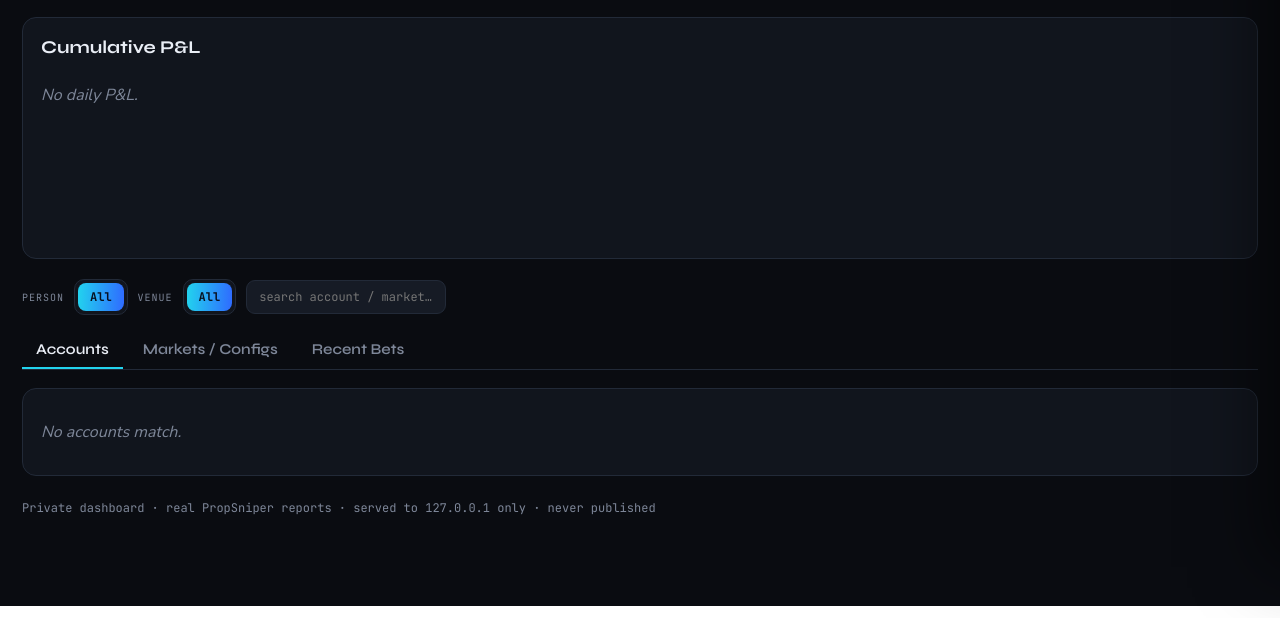
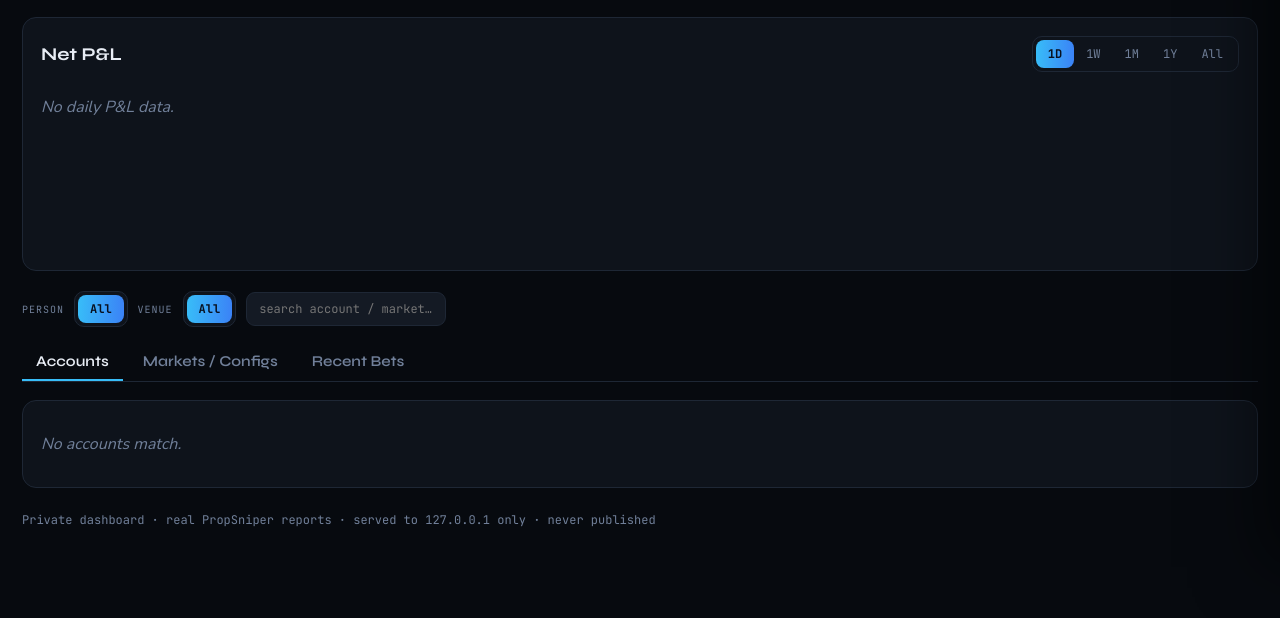
Before and after one commit to abovexbl/propsniper---jacob, a plain HTML site: page assets/real_dashboard.html in a window 1280 px wide. Shown: the part 233-851 px from the top of the page. Drawn offline with Linux system fonts and the light colour scheme; files whose address does not match are found by name.

Commit message:
Real dashboard: 1D/1W/1M/1Y/All range filter on Net P&L (default 1D, window-rebased) + calmer blue/black palette
- Net P&L graph: segmented range control, defaults to 1D, rebases cumulative to
  the window start so short-term net is front and center; single-point ranges
  render as a big net number
- Palette: drop violet/amber; blue+cyan accents on near-black; green/red kept
  only for P&L and working/bleeding

```diff
--- a/assets/real_dashboard.html
+++ b/assets/real_dashboard.html
@@ -8,15 +8,15 @@
   <link rel="preconnect" href="https://fonts.gstatic.com" crossorigin />
   <link href="https://fonts.googleapis.com/css2?family=Syne:wght@600;700;800&family=JetBrains+Mono:wght@400;500;700&family=Nunito+Sans:wght@300;400;600;700&display=swap" rel="stylesheet" />
   <style>
-    :root{--bg:#0a0c11;--panel:#11151d;--panel-2:#161b25;--line:#222a38;--txt:#eaeef6;--muted:#7e8799;
-      --blue:#2f6bff;--cyan:#22d3ee;--violet:#8b5cf6;--amber:#f5a623;--red:#ff4d6d;--green:#2ee6a6;}
+    :root{--bg:#070a0f;--panel:#0e131b;--panel-2:#141a24;--line:#1e2735;--txt:#e8edf5;--muted:#71809a;
+      --blue:#3b82f6;--cyan:#38bdf8;--soft:#5b7bb0;--red:#e5577a;--green:#2dd4a7;}
     *{box-sizing:border-box;} body{margin:0;background:radial-gradient(1100px 540px at 85% -12%,#152138 0%,var(--bg) 55%);
       color:var(--txt);font-family:"Nunito Sans",system-ui,sans-serif;min-height:100vh;}
     a{color:inherit;} .wrap{max-width:1280px;margin:0 auto;padding:24px 22px 90px;}
     .top{display:flex;justify-content:space-between;align-items:flex-start;gap:16px;flex-wrap:wrap;}
     .eyebrow{font-family:"JetBrains Mono",monospace;color:var(--cyan);letter-spacing:.2em;text-transform:uppercase;font-size:11px;}
     h1{font-family:"Syne",sans-serif;font-weight:800;font-size:34px;margin:5px 0 2px;
-      background:linear-gradient(92deg,var(--cyan),var(--blue) 55%,var(--violet));-webkit-background-clip:text;background-clip:text;-webkit-text-fill-color:transparent;}
+      background:linear-gradient(92deg,var(--cyan),var(--blue));-webkit-background-clip:text;background-clip:text;-webkit-text-fill-color:transparent;}
     .meta{font-family:"JetBrains Mono",monospace;font-size:12px;color:var(--muted);margin-top:6px;}
     .live{display:inline-flex;align-items:center;gap:8px;font-family:"JetBrains Mono",monospace;font-size:12px;color:var(--green);
       border:1px solid rgba(46,230,166,.4);background:rgba(46,230,166,.08);padding:7px 12px;border-radius:999px;}
@@ -57,7 +57,7 @@
     tr:hover td{background:rgba(255,255,255,.02);} .mono{font-family:"JetBrains Mono",monospace;} .r{text-align:right;}
     .vbadge{font-family:"JetBrains Mono",monospace;font-weight:700;font-size:10px;padding:3px 8px;border-radius:6px;}
     .v-work{background:rgba(46,230,166,.15);color:var(--green);} .v-bleed{background:rgba(255,77,109,.15);color:var(--red);}
-    .v-noise{background:rgba(245,166,35,.13);color:var(--amber);} .v-flat{background:rgba(126,135,153,.15);color:var(--muted);}
+    .v-noise{background:rgba(91,123,176,.16);color:var(--soft);} .v-flat{background:rgba(113,128,154,.14);color:var(--muted);}
     .empty{color:var(--muted);font-style:italic;padding:14px 0;}
     /* drawer */
     .scrim{position:fixed;inset:0;background:rgba(4,7,12,.66);backdrop-filter:blur(3px);opacity:0;pointer-events:none;transition:.2s;z-index:40;}
@@ -70,7 +70,7 @@
     .dk .kpi{padding:12px;} .dk .kpi .v{font-size:22px;}
     .svgwrap{width:100%;height:170px;}
     footer{color:var(--muted);font-size:12px;margin-top:24px;font-family:"JetBrains Mono",monospace;}
-    .lock{font-family:"JetBrains Mono",monospace;font-size:10px;color:var(--amber);border:1px solid rgba(245,166,35,.4);background:rgba(245,166,35,.08);padding:3px 9px;border-radius:999px;}
+    .lock{font-family:"JetBrains Mono",monospace;font-size:10px;color:var(--cyan);border:1px solid rgba(56,189,248,.35);background:rgba(56,189,248,.08);padding:3px 9px;border-radius:999px;}
   </style>
 </head>
 <body>
@@ -87,7 +87,8 @@
     <div class="kpis" id="kpis"></div>
 
     <div class="panel">
-      <h2>Cumulative P&L <span class="dim mono" id="pnltag"></span></h2>
+      <h2>Net P&L <div class="seg" id="pnlseg" style="font-size:11px"></div></h2>
+      <div class="mono dim" id="pnltag" style="font-size:12px;margin:-2px 0 10px"></div>
       <div class="svgwrap" id="pnl"></div>
     </div>
 
@@ -108,7 +109,8 @@
 
   <script>
     const POLL_MS=60000, $=id=>document.getElementById(id);
-    let FEED=null, TAB="accounts", PERSON="All", VENUE="All", Q="", mSort={key:"profit",dir:-1};
+    let FEED=null, TAB="accounts", PERSON="All", VENUE="All", Q="", mSort={key:"profit",dir:-1}, pnlRange="1D";
+    const PNL_DAYS={"1D":1,"1W":7,"1M":30,"1Y":365,"All":100000};
     const money=v=>{const s=v<0?"-":"";return s+"$"+Math.abs(Math.round(v)).toLocaleString();};
     const pct=v=>v==null?"—":((v>=0?"+":"")+(v*100).toFixed(1)+"%");
     const cls=v=>v>=0?"pos":"neg", esc=s=>String(s==null?"":s).replace(/[&<>"]/g,c=>({"&":"&amp;","<":"&lt;",">":"&gt;",'"':"&quot;"}[c]));
@@ -128,23 +130,41 @@
       $("kpis").innerHTML=tiles.map(([l,v,s,c])=>`<div class="kpi"><div class="l">${l}</div><div class="v ${c}">${v}</div><div class="s">${s}</div></div>`).join("");
     }
 
+    function pnlSeg(){
+      const ranges=["1D","1W","1M","1Y","All"];
+      $("pnlseg").innerHTML=ranges.map(r=>`<button data-r="${r}" class="${r===pnlRange?'on':''}">${r}</button>`).join("");
+      $("pnlseg").querySelectorAll("button").forEach(b=>b.onclick=()=>{pnlRange=b.dataset.r;pnlChart();});
+    }
     function pnlChart(){
-      const ts=FEED.pnl_timeseries||[];const el=$("pnl");
-      if(ts.length<2){el.innerHTML='<div class="empty">No daily P&L.</div>';return;}
-      const W=1180,H=170,pad=34;const xs=ts.map((_,i)=>i),ys=ts.map(d=>d.cumulative);
+      pnlSeg();
+      const all=FEED.pnl_timeseries||[];const el=$("pnl");
+      if(!all.length){el.innerHTML='<div class="empty">No daily P&L data.</div>';return;}
+      // Trailing window by actual date; rebase so the chart shows NET P&L within the window.
+      const days=PNL_DAYS[pnlRange], last=new Date(all[all.length-1].date+"T00:00:00");
+      const cutoff=new Date(last.getTime()-(days-1)*86400000);
+      let i0=all.findIndex(d=>new Date(d.date+"T00:00:00")>=cutoff); if(i0<0)i0=all.length-1;
+      const baseline=i0>0?all[i0-1].cumulative:0;
+      const pts=all.slice(i0).map(d=>({date:d.date,v:d.cumulative-baseline}));
+      const net=pts.length?pts[pts.length-1].v:0, col=net>=0?"var(--green)":"var(--red)";
+      $("pnltag").textContent=`${pnlRange} · ${pts[0]?.date||""}${pts.length>1?" → "+pts[pts.length-1].date:""} · net ${money(net)}`;
+      if(pts.length<2){
+        el.innerHTML=`<div style="display:flex;align-items:baseline;justify-content:center;gap:12px;height:160px">
+          <span class="${cls(net)}" style="font-family:Syne;font-weight:800;font-size:54px">${money(net)}</span>
+          <span class="dim mono" style="font-size:13px">${pnlRange} net P&L</span></div>`;
+        return;
+      }
+      const W=1180,H=170,pad=40;const ys=pts.map(p=>p.v);
       const minY=Math.min(0,...ys),maxY=Math.max(0,...ys),rng=(maxY-minY)||1;
-      const X=i=>pad+(i/(ts.length-1))*(W-pad-8),Y=v=>H-pad-((v-minY)/rng)*(H-pad-12);
-      const line=ts.map((d,i)=>`${i?"L":"M"}${X(i).toFixed(1)},${Y(d.cumulative).toFixed(1)}`).join(" ");
-      const area=`${line} L${X(ts.length-1).toFixed(1)},${Y(minY).toFixed(1)} L${X(0).toFixed(1)},${Y(minY).toFixed(1)} Z`;
-      const last=ys[ys.length-1],col=last>=0?"var(--green)":"var(--red)";
+      const X=i=>pad+(i/(pts.length-1))*(W-pad-8),Y=v=>H-26-((v-minY)/rng)*(H-38);
+      const line=pts.map((p,i)=>`${i?"L":"M"}${X(i).toFixed(1)},${Y(p.v).toFixed(1)}`).join(" ");
+      const area=`${line} L${X(pts.length-1).toFixed(1)},${Y(minY).toFixed(1)} L${X(0).toFixed(1)},${Y(minY).toFixed(1)} Z`;
       const zeroY=Y(0).toFixed(1);
-      $("pnltag").textContent=`${ts[0].date} → ${ts[ts.length-1].date} · ${money(last)}`;
       el.innerHTML=`<svg viewBox="0 0 ${W} ${H}" width="100%" height="${H}" preserveAspectRatio="none">
-        <defs><linearGradient id="g" x1="0" y1="0" x2="0" y2="1"><stop offset="0" stop-color="${col}" stop-opacity=".28"/><stop offset="1" stop-color="${col}" stop-opacity="0"/></linearGradient></defs>
-        <line x1="${pad}" y1="${zeroY}" x2="${W-8}" y2="${zeroY}" stroke="#37425a" stroke-dasharray="3 3"/>
+        <defs><linearGradient id="g" x1="0" y1="0" x2="0" y2="1"><stop offset="0" stop-color="${col}" stop-opacity=".26"/><stop offset="1" stop-color="${col}" stop-opacity="0"/></linearGradient></defs>
+        <line x1="${pad}" y1="${zeroY}" x2="${W-8}" y2="${zeroY}" stroke="#2a3850" stroke-dasharray="3 3"/>
         <path d="${area}" fill="url(#g)"/><path d="${line}" fill="none" stroke="${col}" stroke-width="2"/>
-        <text x="2" y="${Y(maxY)+4}" fill="#7e8799" font-size="10" font-family="JetBrains Mono">${money(maxY)}</text>
-        <text x="2" y="${Y(minY)}" fill="#7e8799" font-size="10" font-family="JetBrains Mono">${money(minY)}</text>
+        <text x="2" y="${Y(maxY)+4}" fill="#71809a" font-size="10" font-family="JetBrains Mono">${money(maxY)}</text>
+        <text x="2" y="${Y(minY)}" fill="#71809a" font-size="10" font-family="JetBrains Mono">${money(minY)}</text>
       </svg>`;
     }
 
@@ -172,7 +192,7 @@
       const accts=filtered();
       if(!accts.length) return `<div class="panel"><div class="empty">No accounts match.</div></div>`;
       return `<div class="grid">`+accts.map((a,i)=>{
-        const hcol=a.health==="healthy"?"var(--green)":a.health?"var(--amber)":"#445";
+        const hcol=a.health==="healthy"?"var(--green)":a.health?"var(--soft)":"#374152";
         return `<div class="acct" data-i="${FEED.accounts.indexOf(a)}">
           <div style="display:flex;justify-content:space-between;align-items:start">
             <div><div class="name">${esc(a.account)}</div><div class="who">${esc(a.person)} · ${esc(a.sportsbook||a.venue)}</div></div>
```
